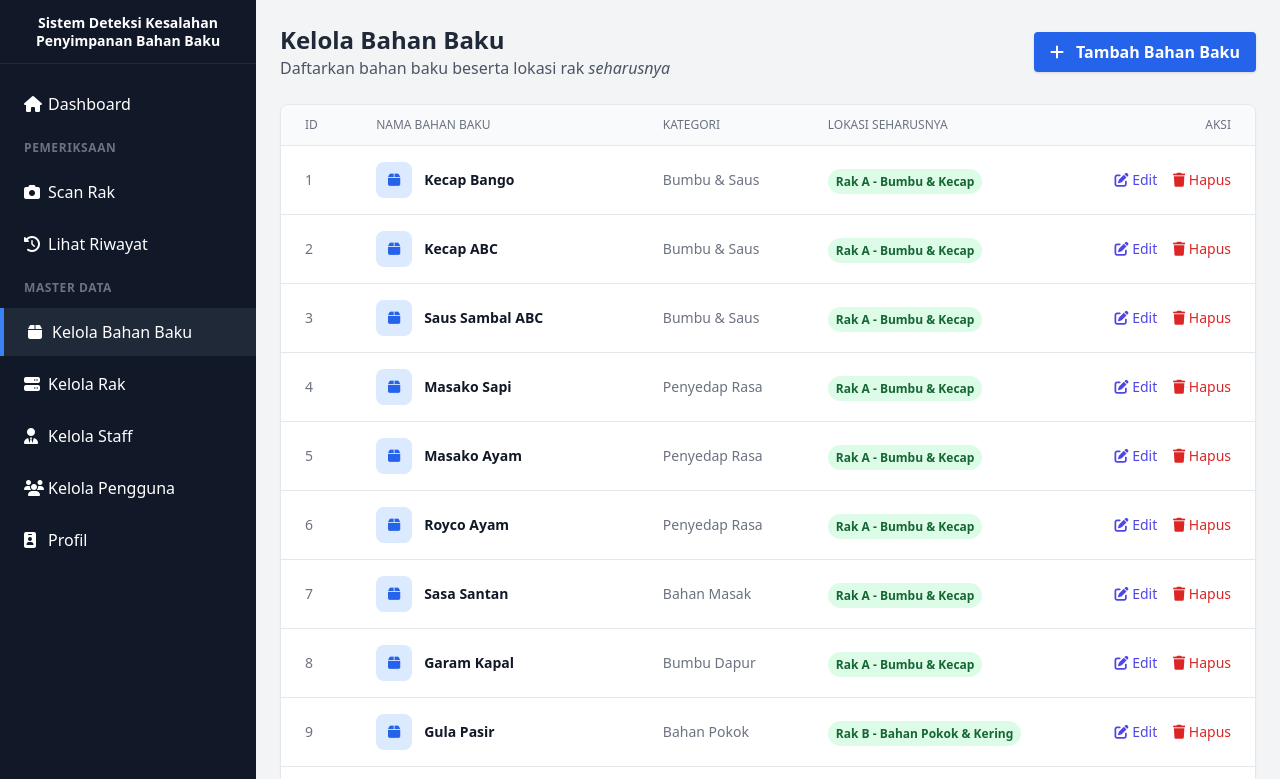
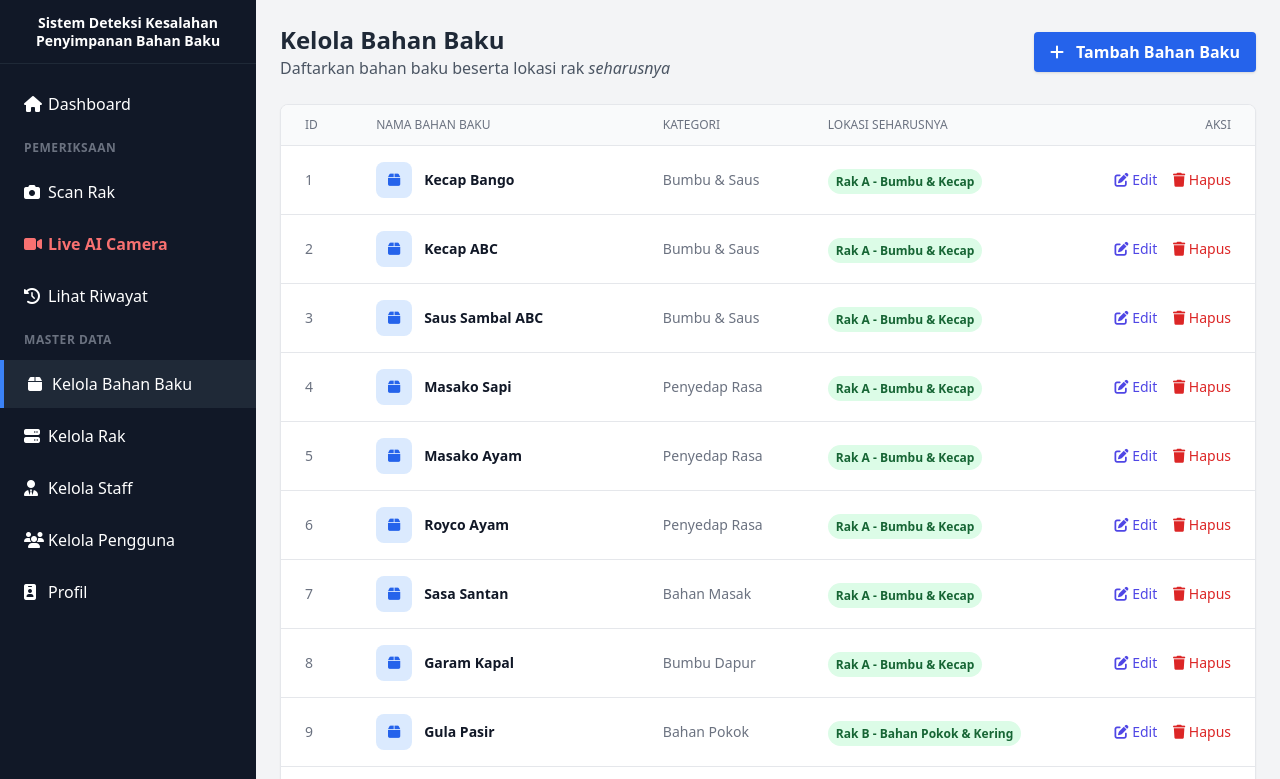
Before and after one commit to xinnxz/computer-vision-skripsi, a Flask app: page /bahan in a window 1280 px wide. Shown: the top 779 px of the page. Run offline with Flask 3, Linux system fonts and the light colour scheme; a user stored in the database is signed in; data comes from the database, SQL or seed files in the repository; some libraries are stand-ins or nearby versions.

Commit message:
feat: Add Live Camera menu link to sidebar

```diff
--- a/templates/base.html
+++ b/templates/base.html
@@ -37,6 +37,12 @@
                     <a href="{{ url_for('scan_rak') }}" class="flex items-center px-6 py-3 hover:bg-gray-800 transition-colors {% if request.endpoint == 'scan_rak' %}bg-gray-800 border-l-4 border-blue-500{% endif %}">
                         <i class="fas fa-camera w-6"></i>
                         <span>Scan Rak</span>
+                    </a>
+                </li>
+                <li>
+                    <a href="{{ url_for('live_cam') }}" class="flex items-center px-6 py-3 hover:bg-gray-800 transition-colors text-red-400 font-bold {% if request.endpoint == 'live_cam' %}bg-gray-800 border-l-4 border-red-500{% endif %}">
+                        <i class="fas fa-video w-6"></i>
+                        <span>Live AI Camera</span>
                     </a>
                 </li>
                 <li>
```
